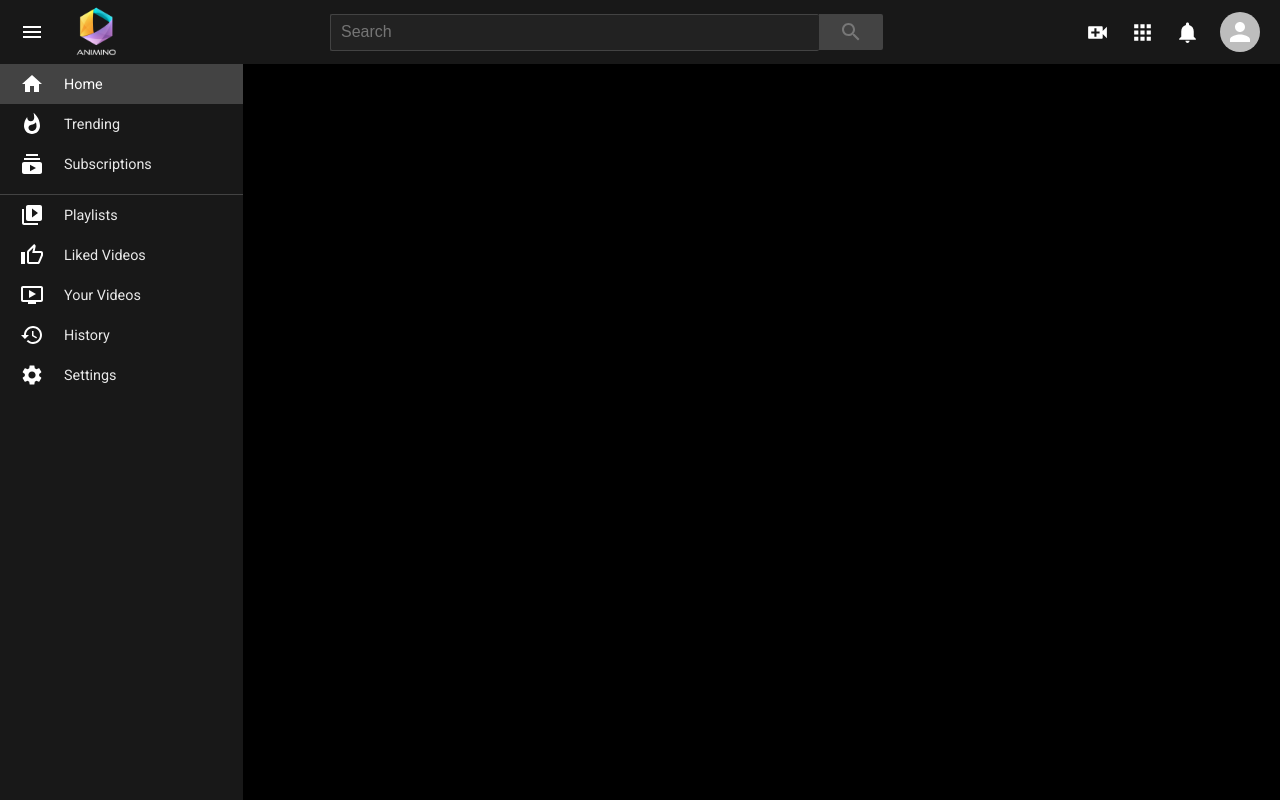
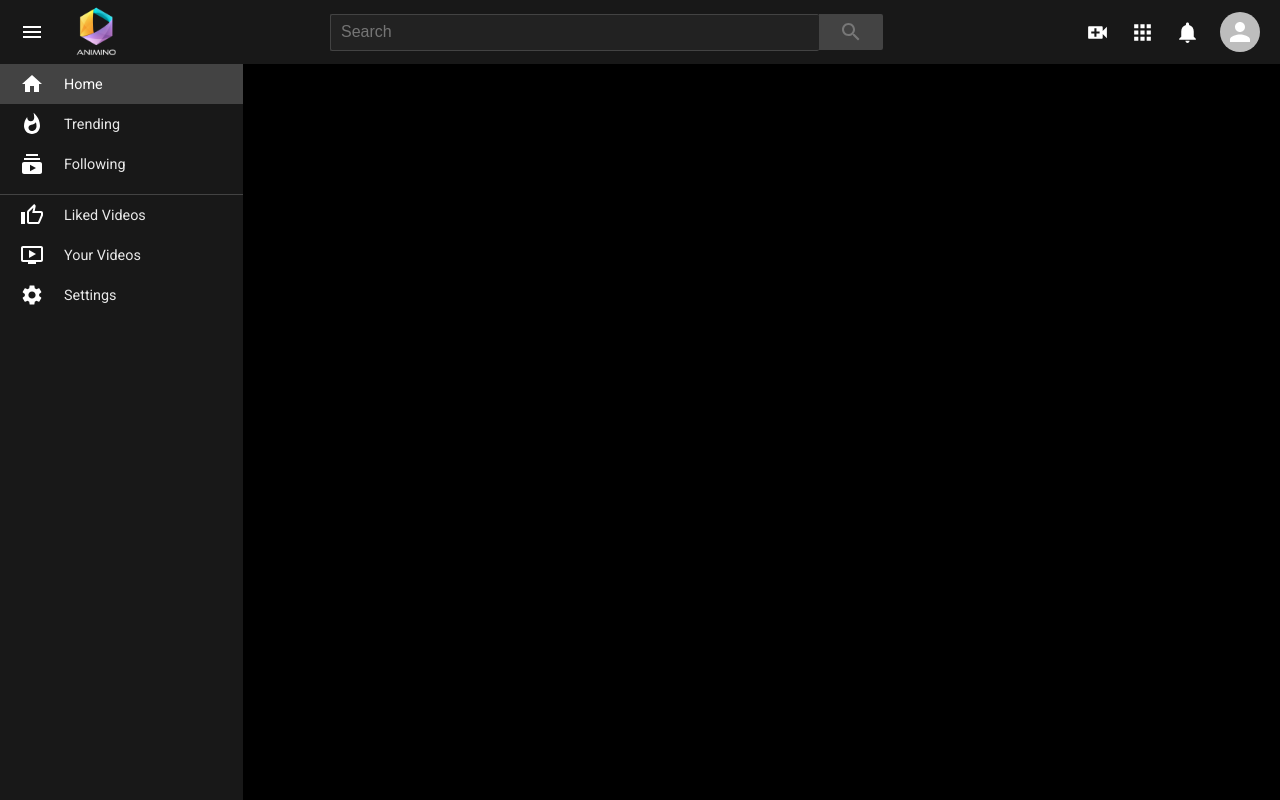
Before and after one commit to Bhavna214/anime_website, a React (Create React App) app: page / in a window 1280 px wide. Built offline with nearby package versions, Linux system fonts and the light colour scheme.

Commit message:
Made changes in the Sidebar

```diff
--- a/src/components/sidebar/Sidebar.js
+++ b/src/components/sidebar/Sidebar.js
@@ -1,4 +1,4 @@
-import { History, Home, OndemandVideo, Settings, Subscriptions, ThumbsUpDownOutlined, ThumbUpAltOutlined, VideoLibrary, Whatshot } from '@mui/icons-material'
+import {Home, OndemandVideo, Settings, Subscriptions, ThumbUpAltOutlined, Whatshot } from '@mui/icons-material'
 import React from 'react'
 import './styles.css'
 const Sidebar = () => {
@@ -15,14 +15,14 @@ const Sidebar = () => {
             </div>
             <div className='sidebar__btn'>
                 <Subscriptions className="sidebar__icon"/>
-                <p>Subscriptions</p>
+                <p>Following</p>
             </div>
         </div>
         <div className="sidebar__buttons bottom">
-            <div className='sidebar__btn'>
+            {/* <div className='sidebar__btn'>
                 <VideoLibrary className="sidebar__icon"/>
                 <p>Playlists</p>
-            </div>
+            </div> */}
             <div className="sidebar__btn">
                 <ThumbUpAltOutlined className="sidebar__icon"/>
                 <p>Liked Videos</p>
@@ -31,10 +31,10 @@ const Sidebar = () => {
                 <OndemandVideo className="sidebar__icon"/>
                 <p>Your Videos</p>
             </div>
-            <div className='sidebar__btn'>
+            {/* <div className='sidebar__btn'>
                 <History className="sidebar__icon"/>
                 <p>History</p>
-            </div>
+            </div> */}
             <div className='sidebar__btn'>
                 <Settings className="sidebar__icon"/>
                 <p>Settings</p>
```
